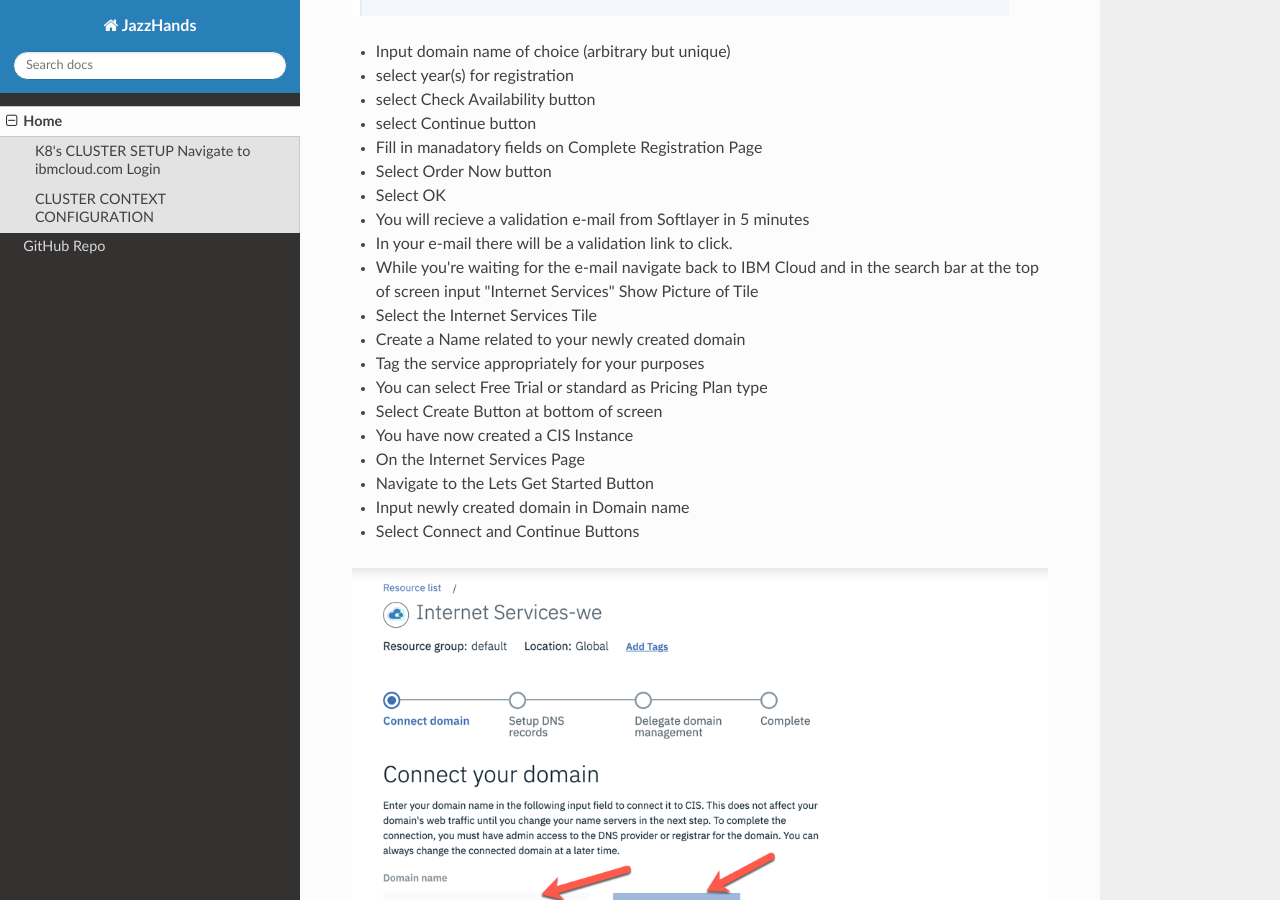
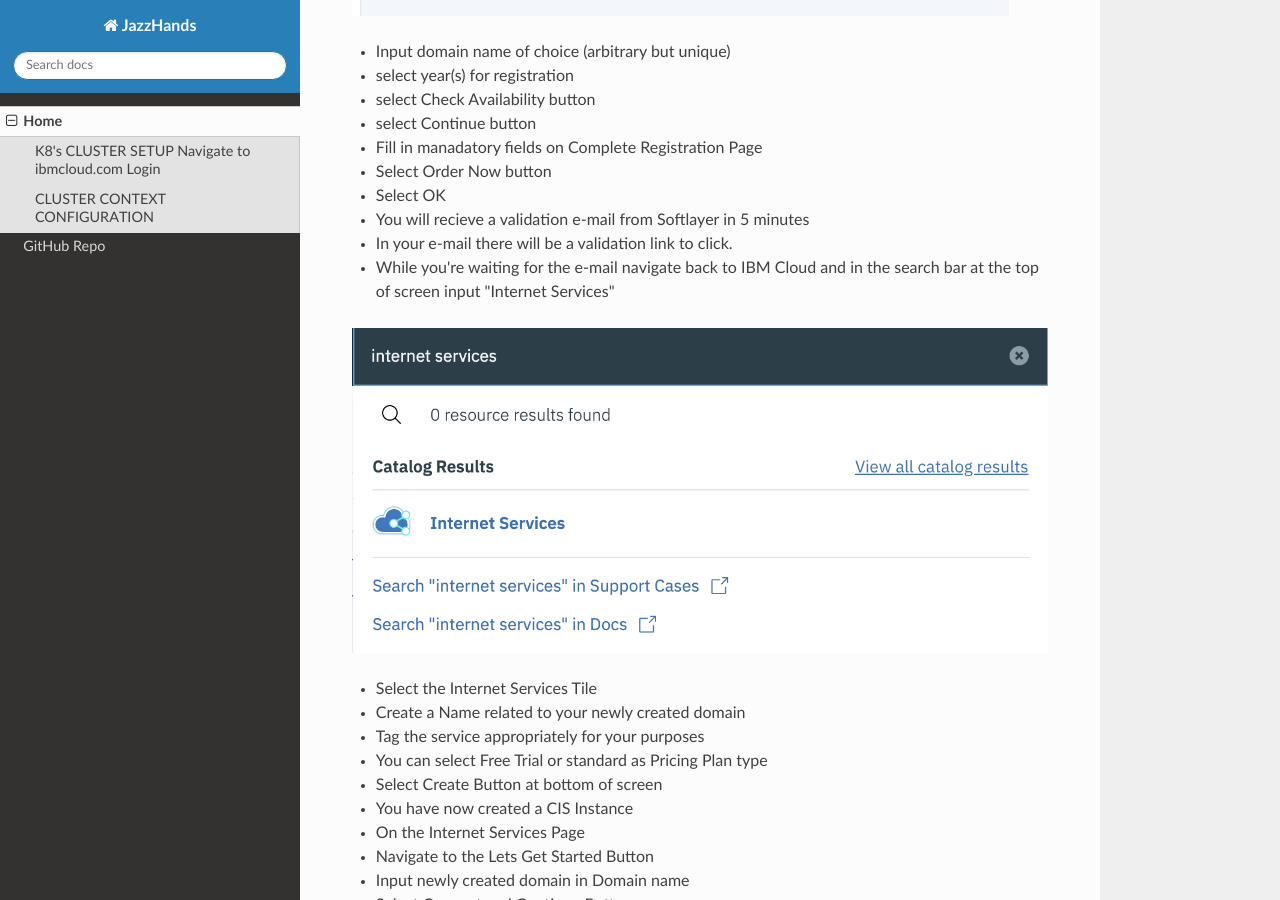
Before and after one commit to kriersd/JazzHands, an MkDocs documentation site: the page built from docs/index.md, in a window 1280 px wide and 900 px high, scrolled down 3464 px. Built offline with MkDocs 1.6.1, drawn with Linux system fonts in a browser that asks for light colours; nearby versions of some CDN libraries.

Commit message:
Update index.md

```diff
--- a/docs/index.md
+++ b/docs/index.md
@@ -114,7 +114,9 @@
 
 * In your e-mail there will be a validation link to click.
 
-* While you're waiting for the e-mail navigate back to IBM Cloud and in the search bar at the top of screen input "Internet Services" Show Picture of Tile
+* While you're waiting for the e-mail navigate back to IBM Cloud and in the search bar at the top of screen input "Internet Services"
+
+![](CISTile.png)
 
 * Select the Internet Services Tile
 
```
